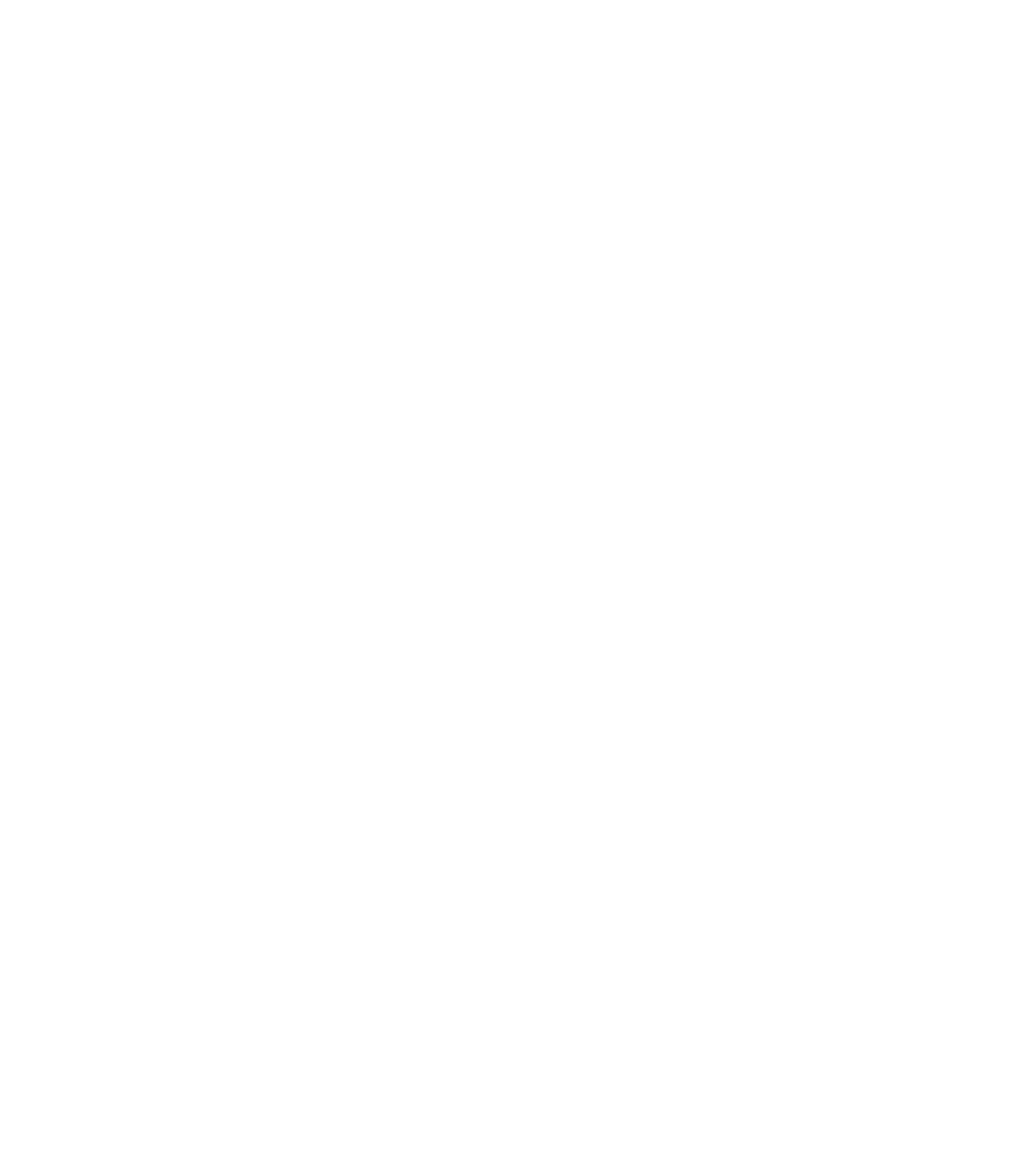
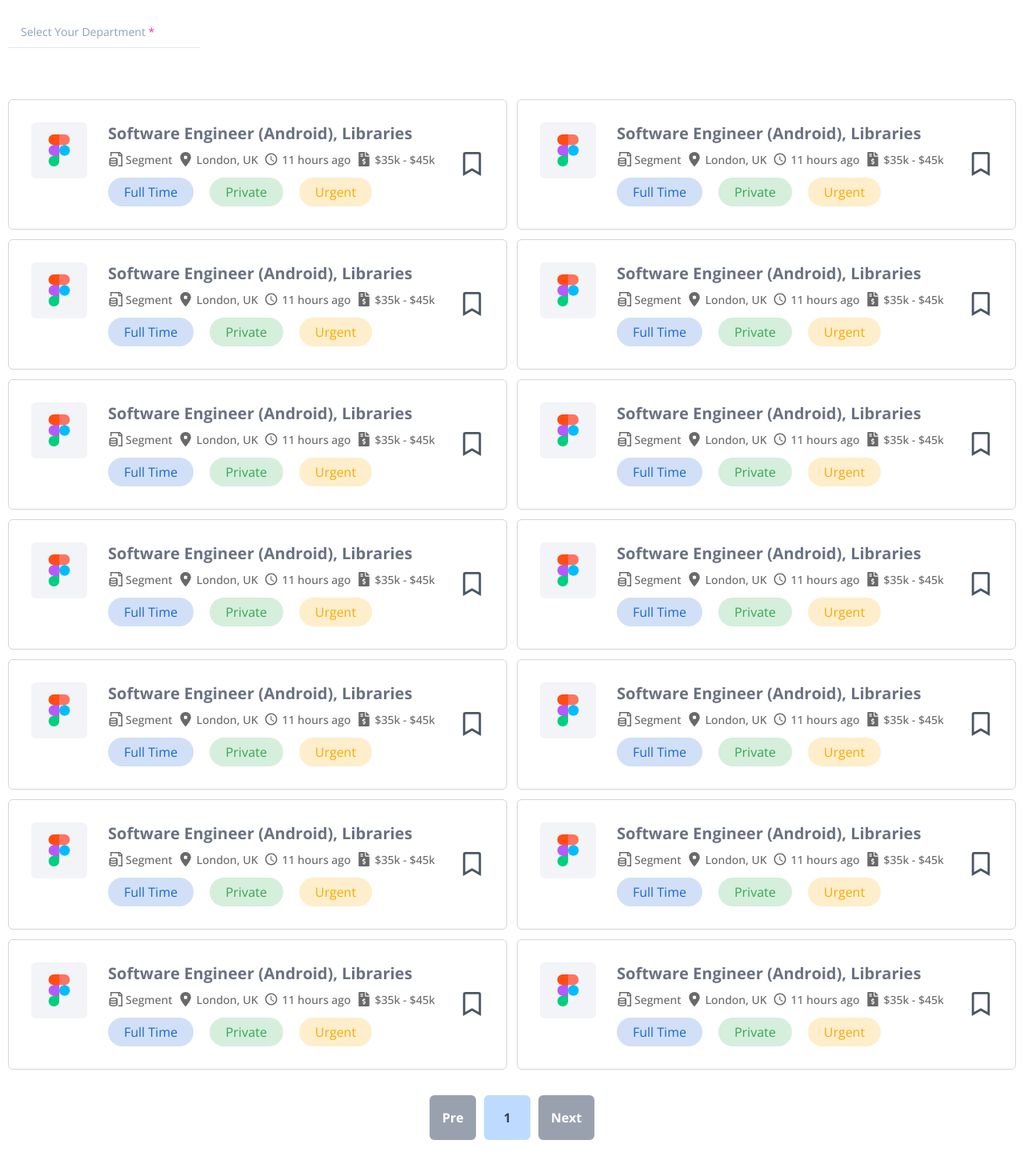
Before and after one commit to mahdijihad001/JobPortalClint, a React (Vite) app: page /alljobs in a window 1280 px wide. Before the commit this address had no page. Shown: the part 380-1850 px from the top of the page at 80% size. Before the commit the page ends 800 px from the top, so only its background shows below. Built offline with nearby package versions, Linux system fonts and the light colour scheme.

Commit message:
Compline User Ui

```diff
--- a/src/Components/ArticleItem.jsx
+++ b/src/Components/ArticleItem.jsx
@@ -1,4 +1,5 @@
 import React from 'react'
+import { Link } from 'react-router'
 
 
 
@@ -8,9 +9,9 @@ const ArticleItem = ({blogImage}) => {
             <img src={blogImage} className='w-full h-[320px] rounded-md hover:scale-102 duration-700' alt="" />
             <div className='p-4'>
                 <h2 className='text-slate-400 font-medium text-[15px] pb-3'>August 31, 2021</h2>
-                <h1 className='font-bold text-xl text-[#2f3238] mb-1.5 hover:text-blue-400 duration-500'>Attract Sales And Profits</h1>
-                <p className='text-[14px] font-normal text-gray-400'>A job ravenously while Far much that one rank beheld after outside....</p>
-                <button className='text-[17px] font-normal mt-2.5 text-blue-400 hover:text-blue-700'>Read More</button>
+                <Link to={"/ariicleDes"} className='font-bold text-xl text-[#2f3238] hover:text-blue-400 duration-500'>Attract Sales And Profits</Link>
+                <p className='text-[14px] font-normal text-gray-400 py-2.5'>A job ravenously while Far much that one rank beheld after outside....</p>
+                <Link to={"/ariicleDes"} className='text-[17px] font-normal mt-2.5 text-blue-400 hover:text-blue-700'>Read More</Link>
             </div>
         </div>
     )
--- /dev/null
+++ b/src/Page/Articles/ArticlesDescription.jsx
@@ -0,0 +1,41 @@
+import React from 'react'
+import profile from "../../assets/profile_pic.png"
+import image from "../../assets/2.jpg"
+import { useNavigate } from 'react-router'
+
+const ArticlesDescription = () => {
+
+    const navigate = useNavigate();
+
+    const goBack = () =>{
+        navigate(-1)
+    }
+  return (
+    <div className='py-8'>
+        <div className='container sectionContainer mx-2.5 flex flex-col items-center justify-center pt-[50px] md:pt-[100px] px-2.5'>
+            <h1 className='w-3/4 text-center text-4xl font-medium text-gray-500 space-y-2.5'>Attract Sales And Profits toward the sunshine - and shadows will fall behind you.</h1>
+            <div className='py-4 md:py-8 flex items-center'>
+                <div className='w-[60px] h-[60px] rounded-full'>
+                    <img className='rounded-full w-full h-full' src={profile} alt="" />
+                </div>
+                <div className='pl-5 text-gray-500  font-medium'>
+                    <p>Mohammad Jihad</p>
+                    <li className='text-3xl flex items-center'><span className='text-[18px]'>August 31, 2021</span></li>
+                </div>
+            </div>
+        </div>
+        <div className='w-full'>
+            <img className='w-full h-auto' src={image} alt="" />
+        </div>
+        <div className='container sectionContainer py-4 md:py-10 px-2.5'>
+            <h1 className='font-bold text-2xl text-gray-400 pb-8'>Course Description</h1>
+            <p className='font-normal text-[18px] text-gray-500'>Lorem ipsum dolor, sit amet consectetur adipisicing elit. Nihil eveniet ex quam doloremque? Suscipit fugiat reiciendis perferendis assumenda? Cupiditate mollitia placeat et reiciendis porro aspernatur hic nulla recusandae laborum, a minima sint minus eveniet incidunt fugit quam! Dolorem, rem deleniti est repellendus ducimus obcaecati provident iure a enim veritatis quo inventore optio nam nisi minus eos! Facere explicabo est odio laudantium, debitis earum! Sed, nemo? Libero voluptatem autem sunt quis, soluta laudantium inventore quibusdam id nam omnis quidem tenetur nisi. Nobis vitae quibusdam explicabo officia. Reiciendis vel error illo, ea officiis autem cumque nihil repellendus voluptas iste libero quidem modi consequuntur exercitationem placeat rem? Ullam recusandae animi possimus consectetur quisquam assumenda rem harum hic optio, voluptatem aut dolore esse praesentium quidem iste ducimus culpa nisi consequatur, voluptate facere provident sapiente qui doloremque. Facere harum quibusdam culpa accusamus, aperiam ut eos, ratione magni ipsam, illum nostrum. Earum animi at excepturi fugit?</p>
+        </div>
+        <div className='text-center'>
+            <button onClick={() => goBack()} className='px-10 py-3 bg-blue-500 rounded-md font-medium text-white hover:bg-blue-600 duration-500'>Go Back</button>
+        </div>
+    </div>
+  )
+}
+
+export default ArticlesDescription
--- /dev/null
+++ b/src/Page/FeaturedJobs/AllJobs.jsx
@@ -0,0 +1,79 @@
+import React from 'react'
+import { Link } from 'react-router'
+import JobCart from './../../Components/JobCart';
+
+const AllJobs = () => {
+
+  const positions = [
+    { department: "Accounting / Finance", value: "Accounting&Finance" },
+    { department: "Marketing", value: "Marketing" },
+    { department: "Design", value: "Design" },
+    { department: "Development", value: "Development" },
+    { department: "Human Resource", value: "Human&Resource" },
+    { department: "Automotive Jobs", value: "Automotive&Jobs" },
+    { department: "Customer Service", value: "Customer&Service" },
+    { department: "Health and Care", value: "Health&Care" },
+    { department: "Project Management", value: "ProjectManagement" }
+  ];
+
+  return (
+    <div className='min-h-screen'>
+      <div className='bg-blue-50 py-[100px] text-center'>
+        <h1 className='font-bold text-3xl text-gray-600 mb-3.5'>Find Jobs</h1>
+        <h2 className='text-[17px] font-semibold text-gray-600'><Link to={"/"}>Home </Link>/<span> Jobs</span></h2>
+      </div>
+      <div className='container sectionContainer px-2.5'>
+        <div className='py-10'>
+          {/* Category Filtering */}
+          <div className="relative my-6 md:w-60">
+            <select
+              id="id-01"
+              name="id-01"
+              defaultValue={""}
+              required
+              className="peer relative h-10 w-full appearance-none border-b border-slate-200 bg-white px-4 text-sm text-slate-500 outline-none transition-all autofill:bg-white focus:border-emerald-500 focus-visible:outline-none focus:focus-visible:outline-none disabled:cursor-not-allowed disabled:bg-slate-50 disabled:text-slate-400"
+            >
+              <option value="">All</option>
+              {
+                positions.map((item, idx) => (
+                  <option key={idx} value={item.value}>{item.department}</option>
+                ))
+              }
+            </select>
+            <label
+              className="pointer-events-none absolute top-2.5 left-2 z-[1] px-2 text-sm text-slate-400 transition-all before:absolute before:top-0 before:left-0 before:z-[-1] before:block before:h-full before:w-full before:bg-white before:transition-all peer-required:after:text-pink-500 peer-required:after:content-['\00a0*'] peer-valid:-top-2 peer-valid:text-xs peer-focus:-top-2 peer-focus:text-xs peer-focus:text-emerald-500 peer-disabled:cursor-not-allowed peer-disabled:text-slate-400 peer-disabled:before:bg-transparent"
+            >
+              Select Your Department
+            </label>
+          </div>
+          {/* End */}
+        </div>
+        {/* Job Cart */}
+        <div className='grid grid-cols-1 md:grid-cols-2 gap-3'>
+              <JobCart/>
+              <JobCart/>
+              <JobCart/>
+              <JobCart/>
+              <JobCart/>
+              <JobCart/>
+              <JobCart/>
+              <JobCart/>
+              <JobCart/>
+              <JobCart/>
+              <JobCart/>
+              <JobCart/>
+              <JobCart/>
+              <JobCart/>
+        </div>
+        {/* Pagination */}
+        <div className='py-8 text-center'>
+              <button className='p-4 bg-gray-400 rounded-md font-bold text-white mr-2.5 hover:bg-gray-500 duration-500'>Pre</button>
+              <button className='py-4 px-6 bg-blue-200 rounded-md font-bold text-gray-700'>1</button>
+              <button className='p-4 bg-gray-400 rounded-md font-bold text-white ml-2.5 hover:bg-gray-500 duration-500'>Next</button>
+        </div>
+      </div>
+    </div>
+  )
+}
+
+export default AllJobs
--- a/src/Page/FeaturedJobs/FeaturedJobs.jsx
+++ b/src/Page/FeaturedJobs/FeaturedJobs.jsx
@@ -1,12 +1,11 @@
 import React from 'react'
-import figma from "../../assets/figma.png"
-import { FaFileInvoiceDollar, FaRegBookmark } from 'react-icons/fa'
-import { GrDocumentStore } from 'react-icons/gr'
-import { FaLocationDot } from 'react-icons/fa6'
-import { MdOutlineWatchLater } from 'react-icons/md'
 import JobCart from '../../Components/JobCart'
+import { useNavigate } from 'react-router'
 
 const FeaturedJobs = () => {
+
+  const navigate = useNavigate();
+
   return (
     <div className='min-h-[90vh] container sectionContainer'>
       <div className='py-10 text-center'>
@@ -22,7 +21,7 @@ const FeaturedJobs = () => {
         <JobCart/>
       </div>
       <div className='py-10 text-center'>
-        <button className='px-6 py-3 bg-blue-600 rounded-md font-medium text-white hover:bg-blue-800 duration-700'>Load More Listing</button>
+        <button onClick={() => navigate("/alljobs")} className='px-6 py-3 bg-blue-600 rounded-md font-medium text-white hover:bg-blue-800 duration-700'>Load More Listing</button>
       </div>
     </div>
   )
--- a/src/Page/FeaturedJobs/JobDetails.jsx
+++ b/src/Page/FeaturedJobs/JobDetails.jsx
@@ -4,10 +4,17 @@ import { FaFileInvoiceDollar, FaRegBookmark } from 'react-icons/fa'
 import { GrDocumentStore } from 'react-icons/gr'
 import { FaLocationDot } from 'react-icons/fa6'
 import { MdOutlineWatchLater } from 'react-icons/md'
-import { Link } from 'react-router'
+import { Link, useNavigate } from 'react-router'
 import JobDescription from './JobDescription'
 
 const JobDetails = () => {
+
+    const navigate = useNavigate();
+
+    const goBack = () =>{
+        navigate(-1);
+    }
+
     return (
         <div className='min-h-screen'>
             {/* Job Cart */}
@@ -49,17 +56,22 @@ const JobDetails = () => {
                             </div>
                         </div>
                         {/* Apply Button */}
-                        <div className='md:col-span-2 grid grid-cols-1 sm:grid-cols-5 items-center gap-4'>
-                            <button className='py-3 sm:py-[18px] px-4 sm:px-[60px] bg-[#1967d2] text-sm sm:text-[17px] leading-5 font-medium text-center text-white rounded-md hover:bg-[#415572] duration-500 sm:col-span-4'>Apply For Job</button>
-                            <div className='bg-blue-200 py-3 sm:py-[18px] rounded-md flex items-center justify-center hover:bg-blue-400 duration-700 text-[#1967d2] hover:text-white shadow'>
-                                <FaRegBookmark className='font-bold text-[20px]' />
+                        <div className='md:col-span-2 '>
+                            <div className='grid grid-cols-1 sm:grid-cols-5 items-center gap-4'>
+                                <button className='py-3 sm:py-[18px] px-4 sm:px-[60px] bg-[#1967d2] text-sm sm:text-[17px] leading-5 font-medium text-center text-white rounded-md hover:bg-[#415572] duration-500 sm:col-span-4'>Apply For Job</button>
+                                <div className='bg-blue-200 py-3 sm:py-[18px] rounded-md flex items-center justify-center hover:bg-blue-400 duration-700 text-[#1967d2] hover:text-white shadow'>
+                                    <FaRegBookmark className='font-bold text-[20px]' />
+                                </div>
+                            </div>
+                            <div className='text-center py-5'>
+                                <button onClick={() => goBack()} className='px-10 py-3 bg-blue-500 rounded-md text-white font-medium hover:bg-blue-600 duration-700'>Go Back</button>
                             </div>
                         </div>
                     </div>
                 </div>
             </div>
             {/* Job Description */}
-            <JobDescription/>
+            <JobDescription />
         </div>
     )
 }
--- a/src/main.jsx
+++ b/src/main.jsx
@@ -7,6 +7,8 @@ import Home from './Page/Home/Home.jsx'
 import JobDetails from './Page/FeaturedJobs/JobDetails.jsx'
 import LogIn from './Page/Auth/LogIn.jsx'
 import SingUp from './Page/Auth/SingUp.jsx'
+import ArticlesDescription from './Page/Articles/ArticlesDescription.jsx'
+import AllJobs from './Page/FeaturedJobs/AllJobs.jsx'
 
 createRoot(document.getElementById('root')).render(
   <StrictMode>
@@ -17,6 +19,8 @@ createRoot(document.getElementById('root')).render(
           <Route path='/login' element={<LogIn/>}/>
           <Route path='/singUp' element={<SingUp/>}/>
           <Route path='/jobDetails' element={<JobDetails/>}/>
+          <Route path='/ariicleDes' element={<ArticlesDescription/>} />
+          <Route path='/alljobs' element={<AllJobs/>} />
         </Route>
       </Routes>
     </BrowserRouter>
```
